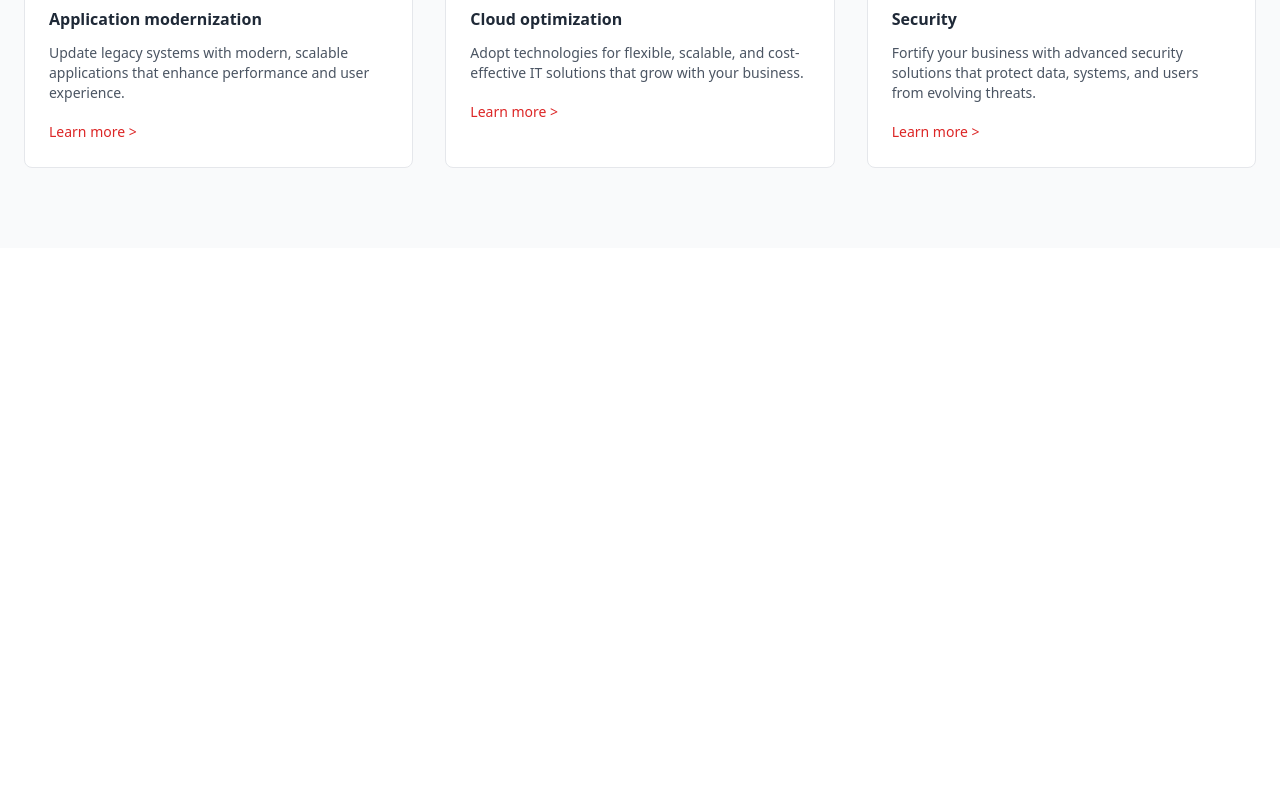
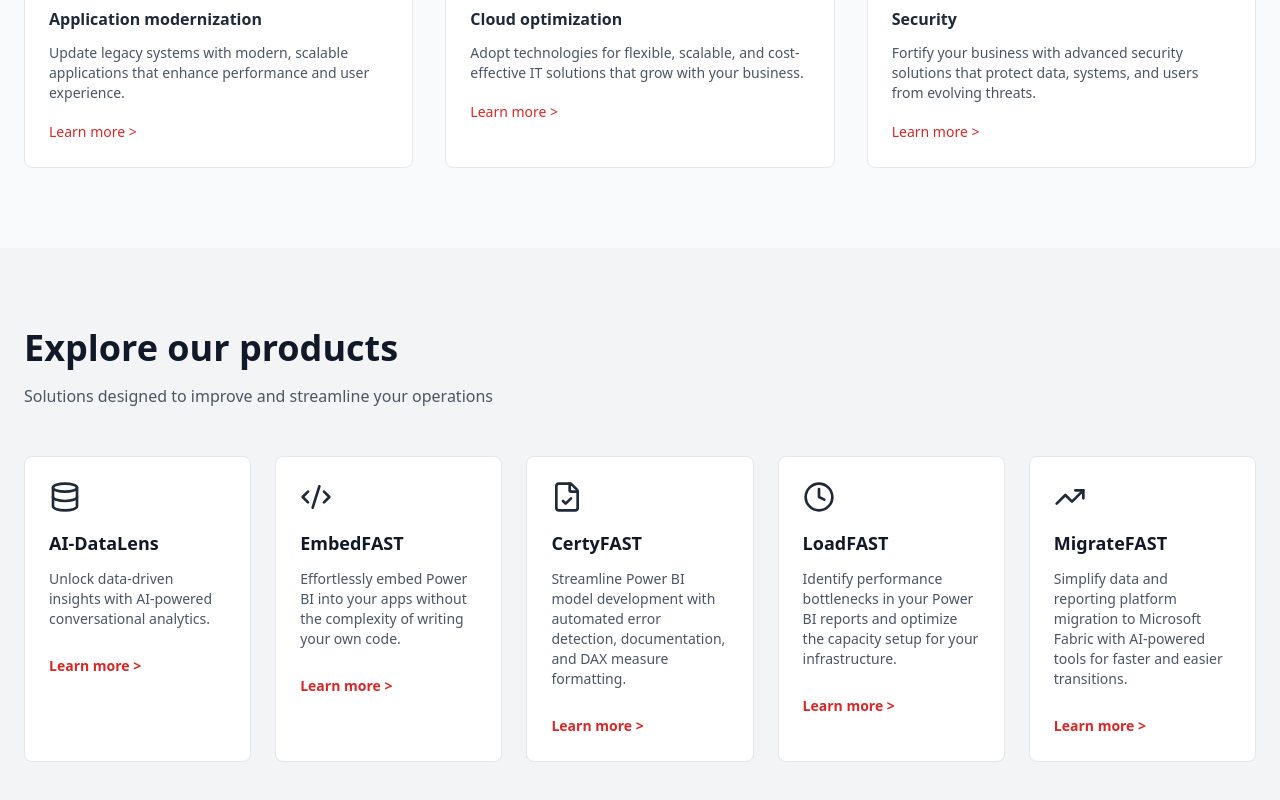
Before and after one commit to riteshrajput1600/techvisr, a Next.js app: page / in a window 1280 px wide. Shown: the part 913-1713 px from the top of the page. Before the commit the page ends 1161 px from the top, so only its background shows below. Built offline with nearby package versions, Linux system fonts and the light colour scheme.

Commit message:
Product section

```diff
--- a/app/page.js
+++ b/app/page.js
@@ -1,5 +1,6 @@
 import Hero from "../components/Hero";
 import Navbar from "../components/Navbar";
+import Products from "../components/Products";
 import Services from "../components/Services";
 
 
@@ -9,6 +10,7 @@
       <Navbar />
       <Hero />
       <Services />
+      <Products />
     </>
   );
 }
--- /dev/null
+++ b/components/Products.jsx
@@ -0,0 +1,81 @@
+import { Database, Code2, FileCheck, Clock, TrendingUp } from "lucide-react";
+
+const products = [
+  {
+    icon: Database,
+    title: "AI-DataLens",
+    desc: "Unlock data-driven insights with AI-powered conversational analytics.",
+  },
+  {
+    icon: Code2,
+    title: "EmbedFAST",
+    desc: "Effortlessly embed Power BI into your apps without the complexity of writing your own code.",
+  },
+  {
+    icon: FileCheck,
+    title: "CertyFAST",
+    desc: "Streamline Power BI model development with automated error detection, documentation, and DAX measure formatting.",
+  },
+  {
+    icon: Clock,
+    title: "LoadFAST",
+    desc: "Identify performance bottlenecks in your Power BI reports and optimize the capacity setup for your infrastructure.",
+  },
+  {
+    icon: TrendingUp,
+    title: "MigrateFAST",
+    desc: "Simplify data and reporting platform migration to Microsoft Fabric with AI-powered tools for faster and easier transitions.",
+  },
+];
+
+export default function Products() {
+  return (
+    <section className="bg-gray-100 py-20">
+      <div className="max-w-7xl mx-auto px-6">
+        {/* Heading */}
+        <h2 className="text-3xl md:text-4xl font-semibold text-gray-900">
+          Explore our products
+        </h2>
+
+        <p className="mt-4 text-gray-600 max-w-2xl">
+          Solutions designed to improve and streamline your operations
+        </p>
+
+        {/* Responsive Grid */}
+        <div
+          className="mt-12 grid gap-6
+                        grid-cols-1
+                        sm:grid-cols-2
+                        lg:grid-cols-3
+                        xl:grid-cols-5"
+        >
+          {products.map((product, index) => {
+            const Icon = product.icon;
+
+            return (
+              <div
+                key={index}
+                className="bg-white border rounded-lg p-6 hover:shadow-md transition duration-300"
+              >
+                <Icon className="w-8 h-8 text-gray-800 mb-4" />
+
+                <h3 className="text-lg font-semibold text-gray-900 mb-3">
+                  {product.title}
+                </h3>
+
+                <p className="text-sm text-gray-600 mb-6">{product.desc}</p>
+
+                <a
+                  href="#"
+                  className="text-red-600 text-sm font-semibold hover:underline"
+                >
+                  Learn more &gt;
+                </a>
+              </div>
+            );
+          })}
+        </div>
+      </div>
+    </section>
+  );
+}
--- a/package.json
+++ b/package.json
@@ -7,13 +7,14 @@
     "start": "next start"
   },
   "dependencies": {
+    "lucide-react": "^0.563.0",
     "next": "latest",
     "react": "latest",
     "react-dom": "latest"
   },
   "devDependencies": {
-    "tailwindcss": "^3.4.0",
+    "autoprefixer": "^10.4.0",
     "postcss": "^8.4.0",
-    "autoprefixer": "^10.4.0"
+    "tailwindcss": "^3.4.0"
   }
 }
```
Also changed, not shown: 1 other file (tests, documents, lock files or other folders).
